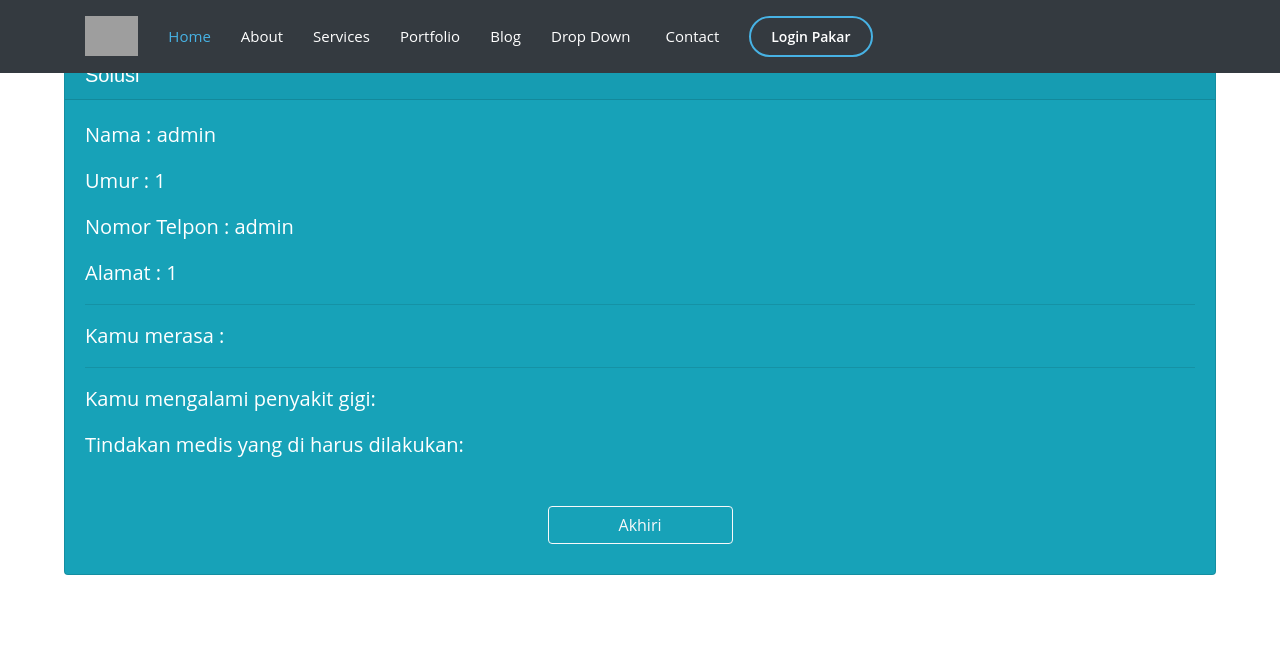
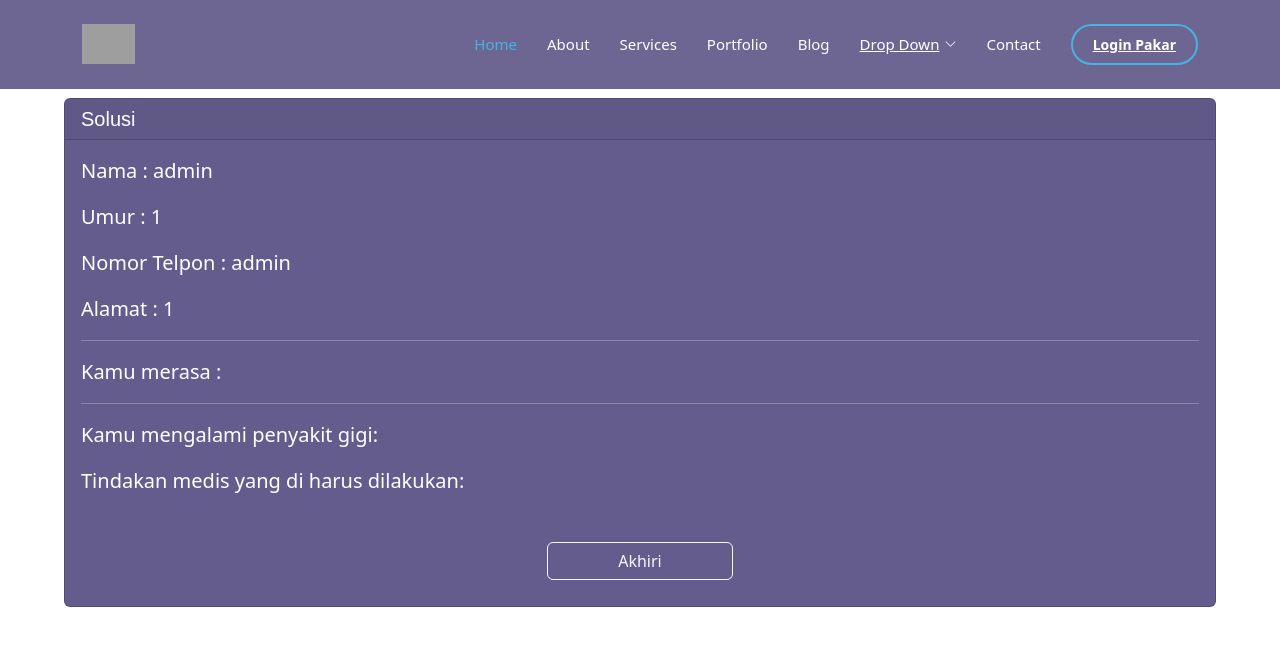
Before and after one commit to rachmadhartono8/sistem-pakar-kesehatan-gigi, a PHP site: page /solusi.php in a window 1280 px wide. Shown: the top 646 px of the page. Run offline with PHP 8.4, Linux system fonts and the light colour scheme; a user stored in the database is signed in; data comes from the database, SQL or seed files in the repository; data that the repository does not hold is empty; grey boxes are pictures that could not be loaded.

Commit message:
change colour

```diff
--- a/index.php
+++ b/index.php
@@ -28,7 +28,7 @@
 
 </head>
 
-<body>
+<body style="padding-bottom: 0px!important;">
   <?php
   include('navbar.php');
   ?>
@@ -135,7 +135,7 @@
               </div>
             </div>
             <div class="modal-footer">
-              <button type="submit" class="btn btn-info">Lanjut ></button>
+              <button type="submit" class="btn btn-info" style="background-color:#6e6692";>Lanjut</button>
             </div>
           </form>
         </div>
--- a/navbar.php
+++ b/navbar.php
@@ -1,5 +1,5 @@
 <!-- ======= Header ======= -->
-  <header id="header" class="fixed-top bg-dark">
+  <header id="header" class="fixed-top" style="background-color: #6e6692;">
     <div class="container d-flex align-items-center">
 
       <!-- <h1 class="logo me-auto"><a href="index.html">Arsha</a></h1> -->
--- a/solusi.php
+++ b/solusi.php
@@ -14,12 +14,26 @@
 
     <!-- Custom styles for this template -->
     <link href="css/style.css" rel="stylesheet">
+    <!-- Custom styles for this template -->
+    <link href="css/carousel.css" rel="stylesheet">
+    <!-- <link href="css/style.css" rel="stylesheet"> -->
+
+    <!-- Vendor CSS Files -->
+  <link href="vendor/aos/aos.css" rel="stylesheet">
+  <link href="vendor/bootstrap/css/bootstrap.min.css" rel="stylesheet">
+  <link href="vendor/bootstrap-icons/bootstrap-icons.css" rel="stylesheet">
+  <link href="vendor/boxicons/css/boxicons.min.css" rel="stylesheet">
+  <link href="vendor/glightbox/css/glightbox.min.css" rel="stylesheet">
+  <link href="vendor/remixicon/remixicon.css" rel="stylesheet">
+  <link href="vendor/swiper/swiper-bundle.min.css" rel="stylesheet">
 </head>
-<body>
+
+<!-- <body> -->
+<body style="padding-bottom: 0px!important;">
     <?php include ('navbar.php'); ?>
 
-    <main class="batas-atas">
-        <div class="card text-white bg-info mb-3">
+    <main class="batas-atas mt-5">
+        <div class="card text-white mb-3" style="background-color:#645c8c">
           <h5 class="card-header">Solusi</h5>
           <div class="card-body text-left ukuran-20">
 
@@ -131,6 +145,14 @@
     <!-- Placed at the end of the document so the pages load faster -->
     <script src="https://code.jquery.com/jquery-3.3.1.slim.min.js" integrity="sha384-q8i/X+965DzO0rT7abK41JStQIAqVgRVzpbzo5smXKp4YfRvH+8abtTE1Pi6jizo" crossorigin="anonymous"></script>
     <script src="https://getbootstrap.com/docs/4.1/dist/js/bootstrap.min.js"></script>
+     <!-- Vendor JS Files -->
+  <script src="vendor/aos/aos.js"></script>
+  <script src="vendor/bootstrap/js/bootstrap.bundle.min.js"></script>
+  <script src="vendor/glightbox/js/glightbox.min.js"></script>
+  <script src="vendor/isotope-layout/isotope.pkgd.min.js"></script>
+  <script src="vendor/swiper/swiper-bundle.min.js"></script>
+  <script src="vendor/waypoints/noframework.waypoints.js"></script>
+  <script src="vendor/php-email-form/validate.js"></script>
 </body>
 </html>
 
```
